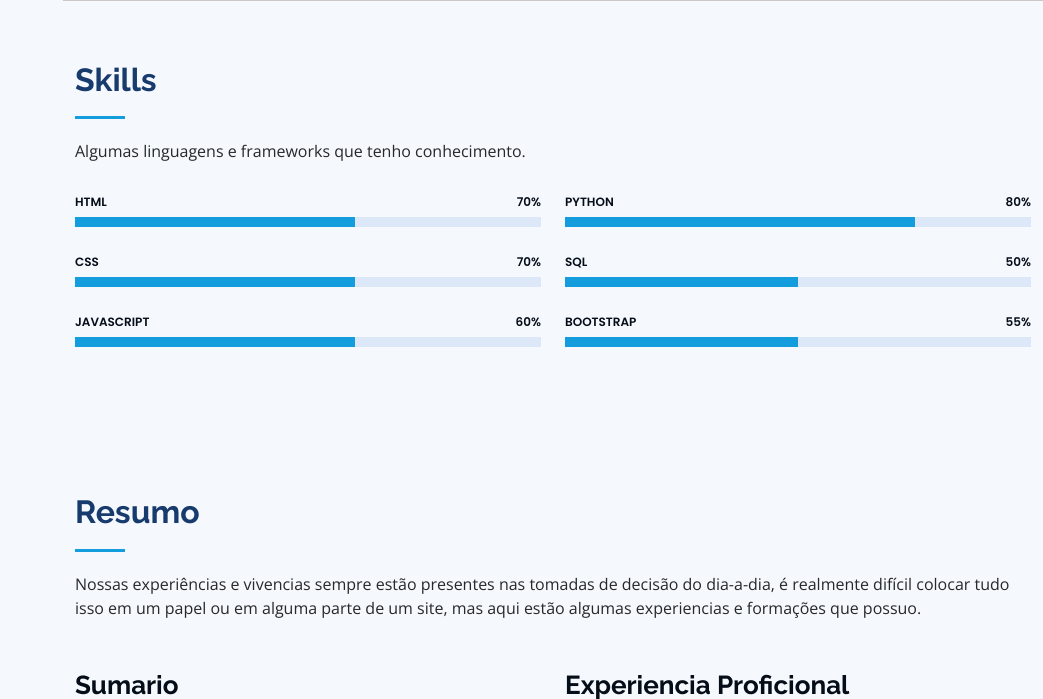
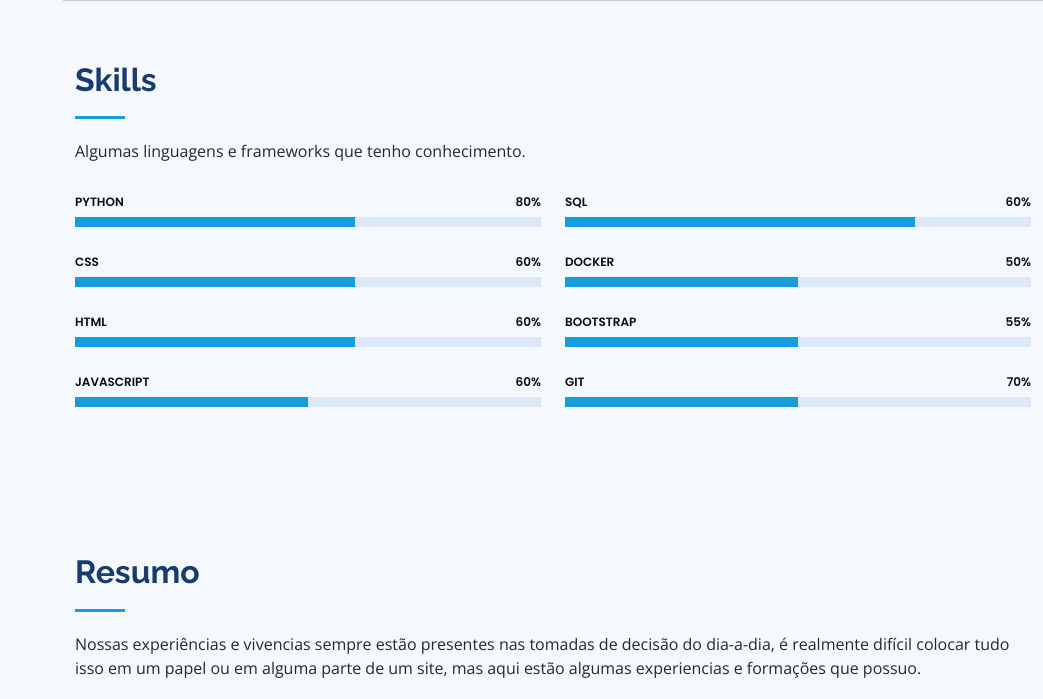
Before and after one commit to EduardoGubert/CV-Web, a Flask app: page / in a window 1280 px wide. Shown: the part 1334-2033 px from the top of the page, without its empty margins (237-1280 px from the left). Run offline with Flask 2, Linux system fonts and the light colour scheme; some libraries are stand-ins or nearby versions.

Commit message:
Atualização de Testemunhos

```diff
--- a/templates/index.html
+++ b/templates/index.html
@@ -116,23 +116,29 @@
           <div class="col-lg-6" data-aos="fade-up">
 
             <div class="progress">
-              <span class="skill">HTML <i class="val">70%</i></span>
+              <span class="skill">Python <i class="val">80%</i></span>
               <div class="progress-bar-wrap">
                 <div class="progress-bar" role="progressbar" aria-valuenow="60" aria-valuemin="0" aria-valuemax="100"></div>
               </div>
             </div>
 
             <div class="progress">
-              <span class="skill">CSS <i class="val">70%</i></span>
+              <span class="skill">CSS <i class="val">60%</i></span>
               <div class="progress-bar-wrap">
                 <div class="progress-bar" role="progressbar" aria-valuenow="60" aria-valuemin="0" aria-valuemax="100"></div>
               </div>
             </div>
 
             <div class="progress">
+              <span class="skill">HTML <i class="val">60%</i></span>
+              <div class="progress-bar-wrap">
+                <div class="progress-bar" role="progressbar" aria-valuenow="60" aria-valuemin="0" aria-valuemax="100"></div>
+              </div>
+            </div>
+            <div class="progress">
               <span class="skill">JavaScript <i class="val">60%</i></span>
               <div class="progress-bar-wrap">
-                <div class="progress-bar" role="progressbar" aria-valuenow="60" aria-valuemin="0" aria-valuemax="100"></div>
+                <div class="progress-bar" role="progressbar" aria-valuenow="50" aria-valuemin="0" aria-valuemax="100"></div>
               </div>
             </div>
 
@@ -141,14 +147,14 @@
           <div class="col-lg-6" data-aos="fade-up" data-aos-delay="100">
 
             <div class="progress">
-              <span class="skill">Python <i class="val">80%</i></span>
+              <span class="skill">SQL <i class="val">60%</i></span>
               <div class="progress-bar-wrap">
                 <div class="progress-bar" role="progressbar" aria-valuenow="75" aria-valuemin="0" aria-valuemax="100"></div>
               </div>
             </div>
 
             <div class="progress">
-              <span class="skill">SQL <i class="val">50%</i></span>
+              <span class="skill">Docker <i class="val">50%</i></span>
               <div class="progress-bar-wrap">
                 <div class="progress-bar" role="progressbar" aria-valuenow="50" aria-valuemin="0" aria-valuemax="100"></div>
               </div>
@@ -160,6 +166,14 @@
                 <div class="progress-bar" role="progressbar" aria-valuenow="50" aria-valuemin="0" aria-valuemax="100"></div>
               </div>
             </div>
+
+            <div class="progress">
+              <span class="skill">Git<i class="val">70%</i></span>
+              <div class="progress-bar-wrap">
+                <div class="progress-bar" role="progressbar" aria-valuenow="50" aria-valuemin="0" aria-valuemax="100"></div>
+              </div>
+            </div>
+
 
           </div>
 
@@ -272,6 +286,7 @@
               <li data-filter="*" class="filter-active">All</li>
               <li data-filter=".filter-app">App</li>
               <li data-filter=".filter-web">Web</li>
+              <li data-filter=".filter-web">Sistemas</li>
             </ul>
           </div>
         </div>
@@ -327,12 +342,12 @@
               <div class="testimonial-item" data-aos="fade-up">
                 <p>
                   <i class="bx bxs-quote-alt-left quote-icon-left"></i>
-                  Excelente profissional
+                  Ele sabe o preço do sucesso: dedicação, trabalho duro, e uma incessante devoção às coisas que quer ver acontecer.
                   <i class="bx bxs-quote-alt-right quote-icon-right"></i>
                 </p>
                 <img src="static/assets/img/testimonials/testimonials-1.jpg" class="testimonial-img" alt="">
-                <h3>Renato Saab</h3>
-                <h4>Ceo &amp; Founder</h4>
+                <h3>Renato Saab - Gestor</h3>
+                <h4>Atrium Capital</h4>
               </div>
             </div><!-- End testimonial item -->
 
@@ -340,11 +355,11 @@
               <div class="testimonial-item" data-aos="fade-up" data-aos-delay="100">
                 <p>
                   <i class="bx bxs-quote-alt-left quote-icon-left"></i>
-                  Export tempor illum tamen malis malis eram quae irure esse labore quem cillum quid cillum eram malis quorum velit fore eram velit sunt aliqua noster fugiat irure amet legam anim culpa.
+                  No que diz respeito ao empenho, ao compromisso, ao esforço, à dedicação, não existe meio termo. Ou ele faz uma coisa bem feita ou não faz.
                   <i class="bx bxs-quote-alt-right quote-icon-right"></i>
                 </p>
                 <img src="static/assets/img/testimonials/testimonials-2.jpg" class="testimonial-img" alt="">
-                <h3>Everton</h3>
+                <h3>Everton Pereira</h3>
                 <h4>Designer</h4>
               </div>
             </div><!-- End testimonial item -->
@@ -353,12 +368,12 @@
               <div class="testimonial-item" data-aos="fade-up" data-aos-delay="200">
                 <p>
                   <i class="bx bxs-quote-alt-left quote-icon-left"></i>
-                  Enim nisi quem export duis labore cillum quae magna enim sint quorum nulla quem veniam duis minim tempor labore quem eram duis noster aute amet eram fore quis sint minim.
+                  Um profissional que sempre consegue dar o melhor de si em todos os momentos.
                   <i class="bx bxs-quote-alt-right quote-icon-right"></i>
                 </p>
                 <img src="static/assets/img/testimonials/testimonials-3.jpg" class="testimonial-img" alt="">
-                <h3>Jen Kleber </h3>
-                <h4>Store Owner</h4>
+                <h3>Jean Kleber - Engenheiro</h3>
+                <h4>Malibubartenders</h4>
               </div>
             </div><!-- End testimonial item -->
 
```
